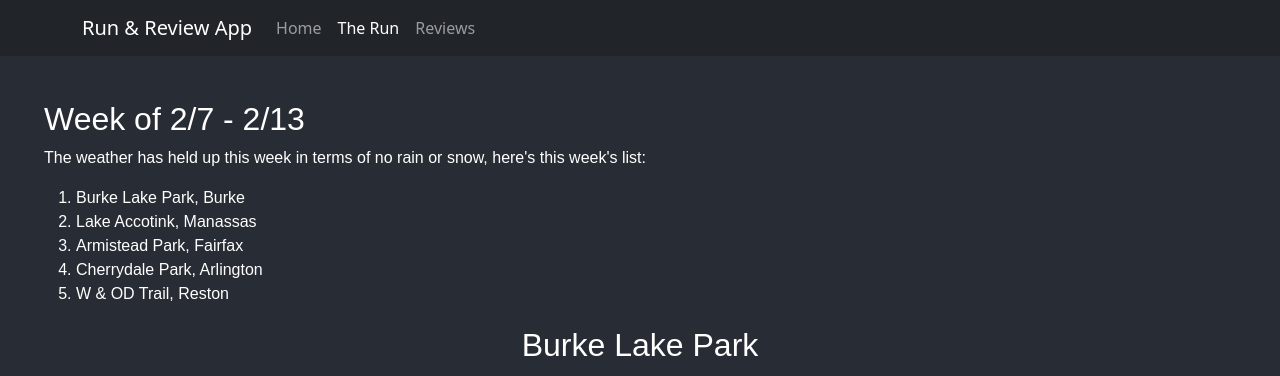
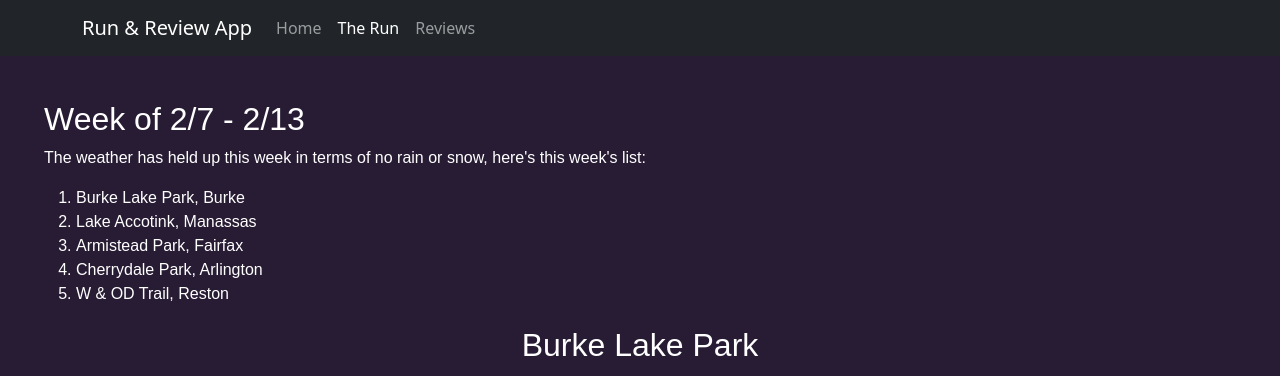
Before and after one commit to Reidwilliamson13/run-review, a React (Create React App) app in the folder react_spa/: page /runpage in a window 1280 px wide. Shown: the top 376 px of the page. Built offline with nearby package versions, Linux system fonts and the light colour scheme; data requests are answered from the project's data file.

Commit message:
css change background

```diff
--- a/react_spa/src/App.css
+++ b/react_spa/src/App.css
@@ -1,5 +1,5 @@
 .trailclass {
-  background-color: #282c34;
+  background-color: #281c34;
   color: white;
   padding: 40px;
   font-family: Arial;
@@ -7,7 +7,7 @@
 }
 
 .runlist_intro {
-  background-color: #282c34;
+  background-color: #281c34;
   color: white;
   padding: 4px;
   font-family: Arial;
@@ -21,7 +21,7 @@
 }
 
 .review_page {
-  background-color: #282c34;
+  background-color: #281c34;
   color: white;
   padding: 4px;
   font-family: Arial;
@@ -48,12 +48,11 @@
   display: flex;
   margin: 5% 5% 5% 5%;
   justify-content: center;
-
 }
 
 .card-container {
-overflow-y: scroll;
-height: 20%;
+  overflow-y: scroll;
+  height: 20%;
 }
 
 .card-body {
```
